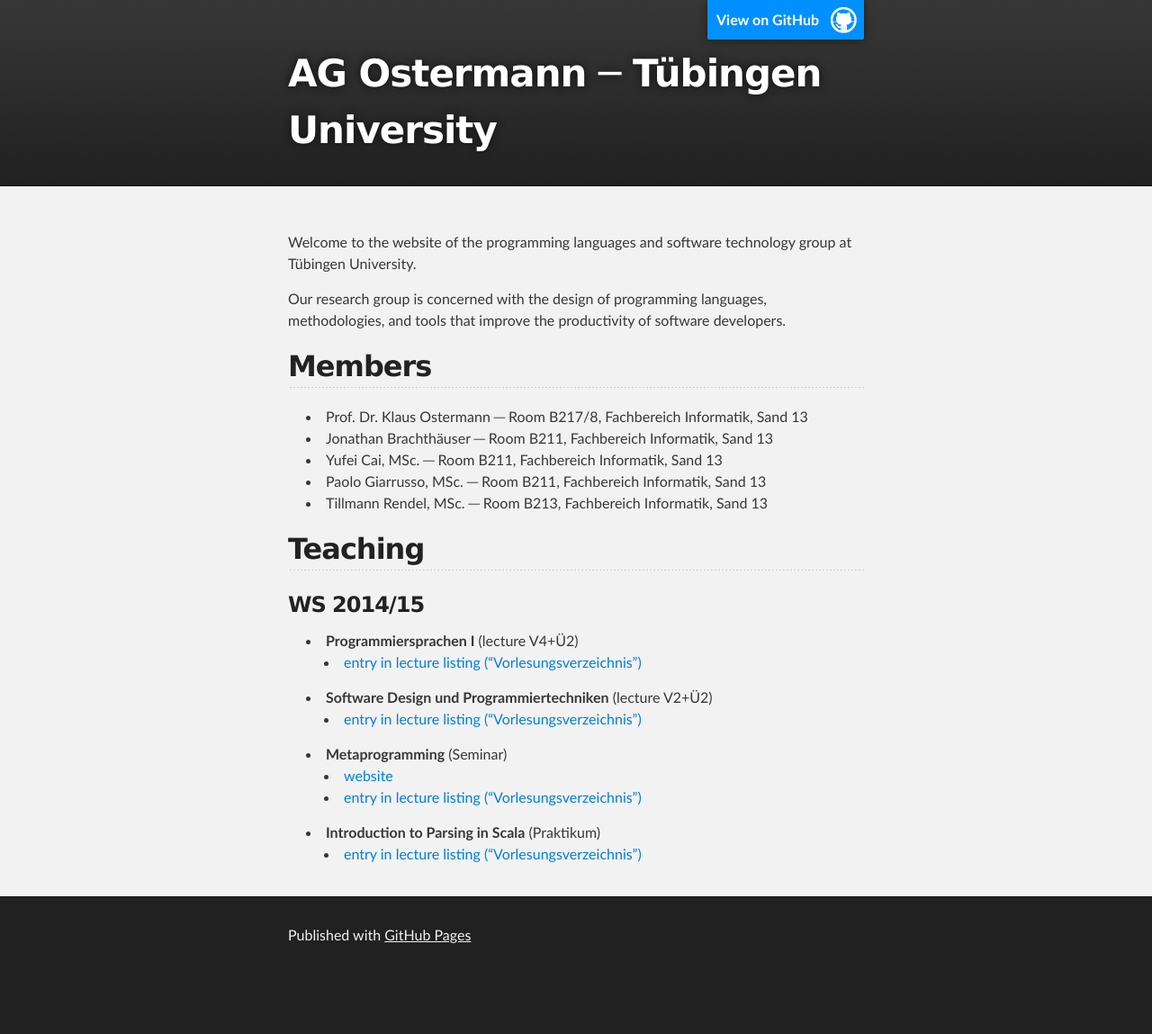
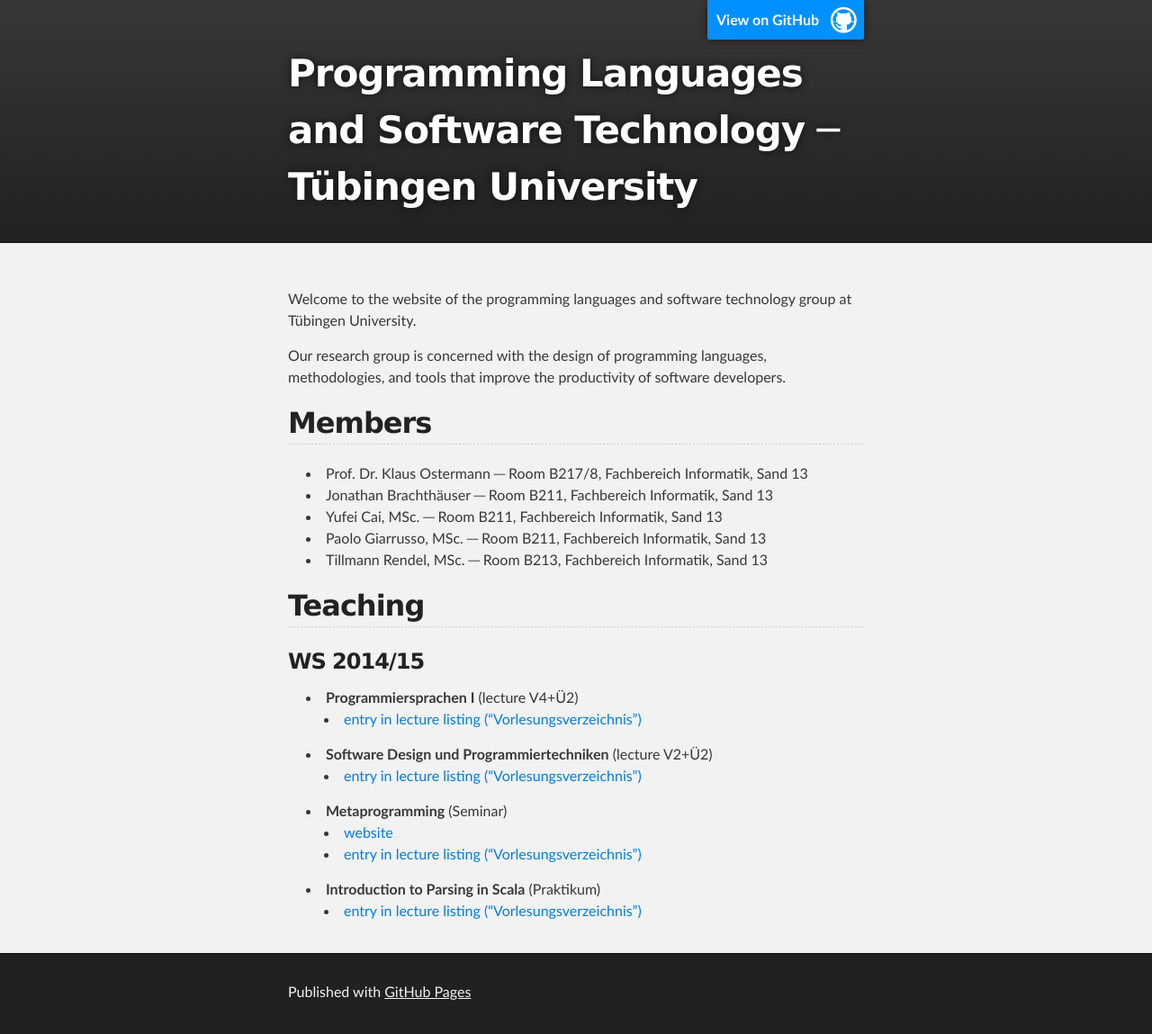
Before and after one commit to ps-mr/ps-mr.github.io, a Jekyll site: the page built from index.md, in a window 1280 px wide. Shown: the whole page at 90% size. Built offline with Jekyll 4.4.1, drawn with Linux system fonts in a browser that asks for light colours; before the commit the page ends 1086 px from its top, so only the background shows below that.

Commit message:
Put group name in template.

```diff
--- a/_layouts/index.html
+++ b/_layouts/index.html
@@ -8,7 +8,7 @@
 
     <link rel="stylesheet" type="text/css" media="screen" href="stylesheets/stylesheet.css">
 
-    <title>AG Ostermann ─ Tübingen University</title>
+    <title>Programming Languages and Software Technology ─ Tübingen University</title>
   </head>
 
   <body>
@@ -18,7 +18,7 @@
         <header class="inner">
           <a id="forkme_banner" href="https://github.com/ps-mr/ps-mr.github.io">View on GitHub</a>
 
-          <h1 id="project_title">AG Ostermann ─ Tübingen University</h1>
+          <h1 id="project_title">Programming Languages and Software Technology ─ Tübingen University</h1>
         </header>
     </div>
 
```
